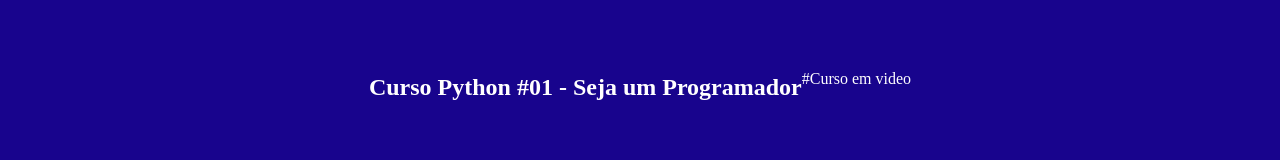
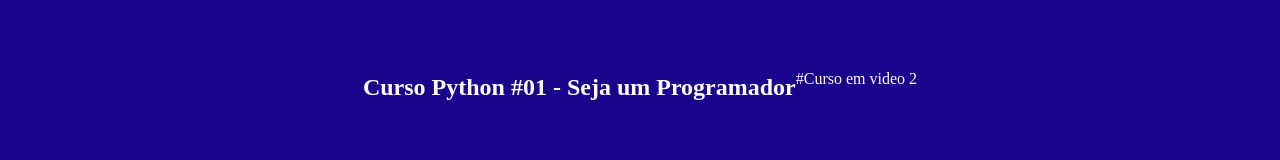
Before and after one commit to pedrofloter01/aluraflix_pedro, a plain HTML site: page aluraflix/index.html in a window 1280 px wide. Shown: the part 135-295 px from the top of the page. Drawn offline with Linux system fonts and the light colour scheme.

Commit message:
meu projeto alura 2

```diff
--- a/aluraflix/index.html
+++ b/aluraflix/index.html
@@ -14,7 +14,7 @@
     <header>ALURAFLIX</header>
     <section>
         <h1>Curso Python #01 - Seja um Programador</h1>
-         <p>#Curso em video </p>
+         <p>#Curso em video 2</p>
     </section>
 
 
```
